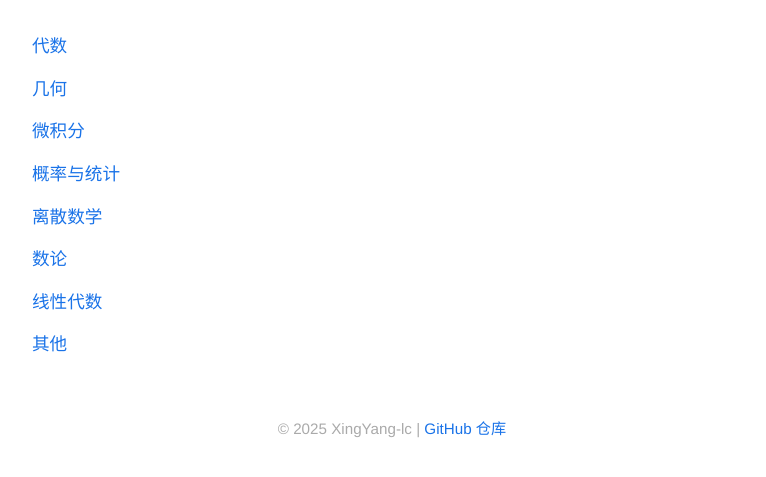
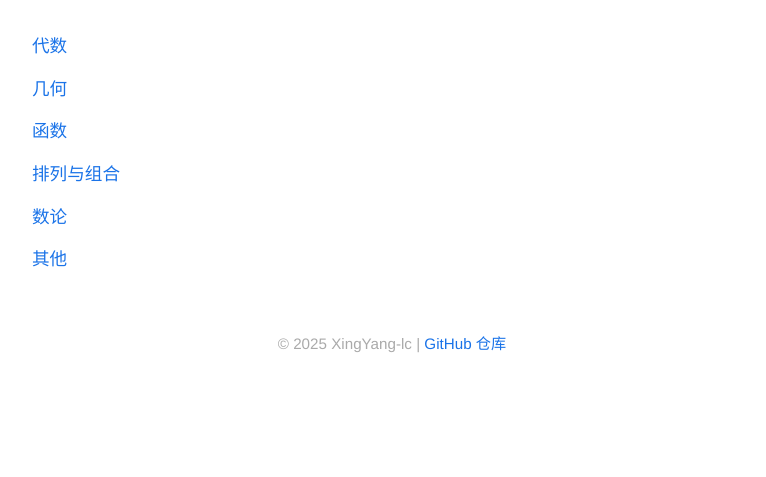
Before and after one commit to XingYang-lc/Maths, a plain HTML site: page index.html in a window 1280 px wide. Shown: the part 161-638 px from the top of the page, without its empty margins (248-1014 px from the left). Drawn offline with Linux system fonts and the light colour scheme.

Commit message:
Update index.html

```diff
--- a/index.html
+++ b/index.html
@@ -60,11 +60,9 @@
     <ul>
       <li><a href="algebra.html">代数</a></li>
       <li><a href="geometry.html">几何</a></li>
-      <li><a href="calculus.html">微积分</a></li>
-      <li><a href="probability.html">概率与统计</a></li>
-      <li><a href="discrete.html">离散数学</a></li>
+      <li><a href="calculus.html">函数</a></li>
+      <li><a href="probability.html">排列与组合</a></li>
       <li><a href="number-theory.html">数论</a></li>
-      <li><a href="linear.html">线性代数</a></li>
       <li><a href="others.html">其他</a></li>
     </ul>
     <footer>
```
